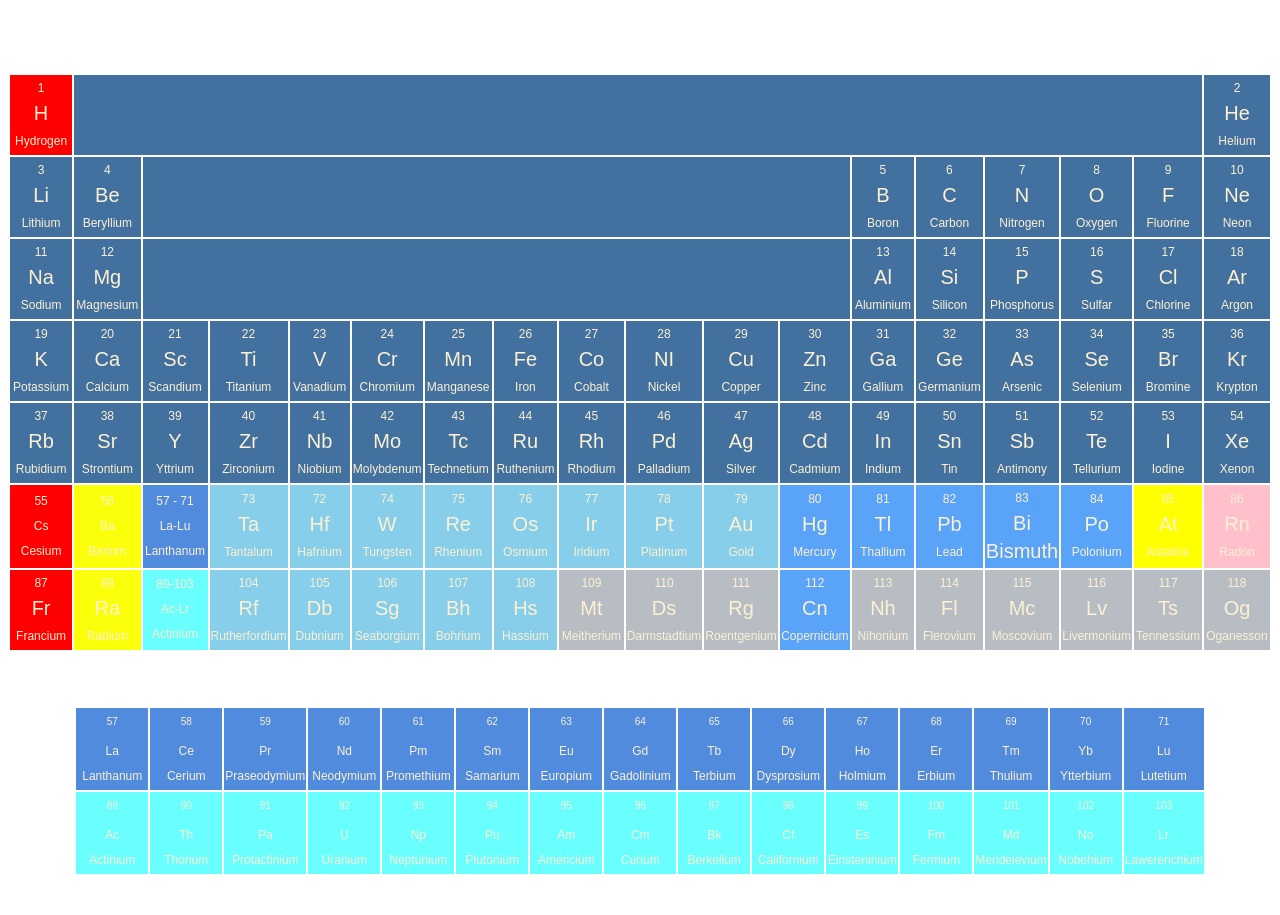
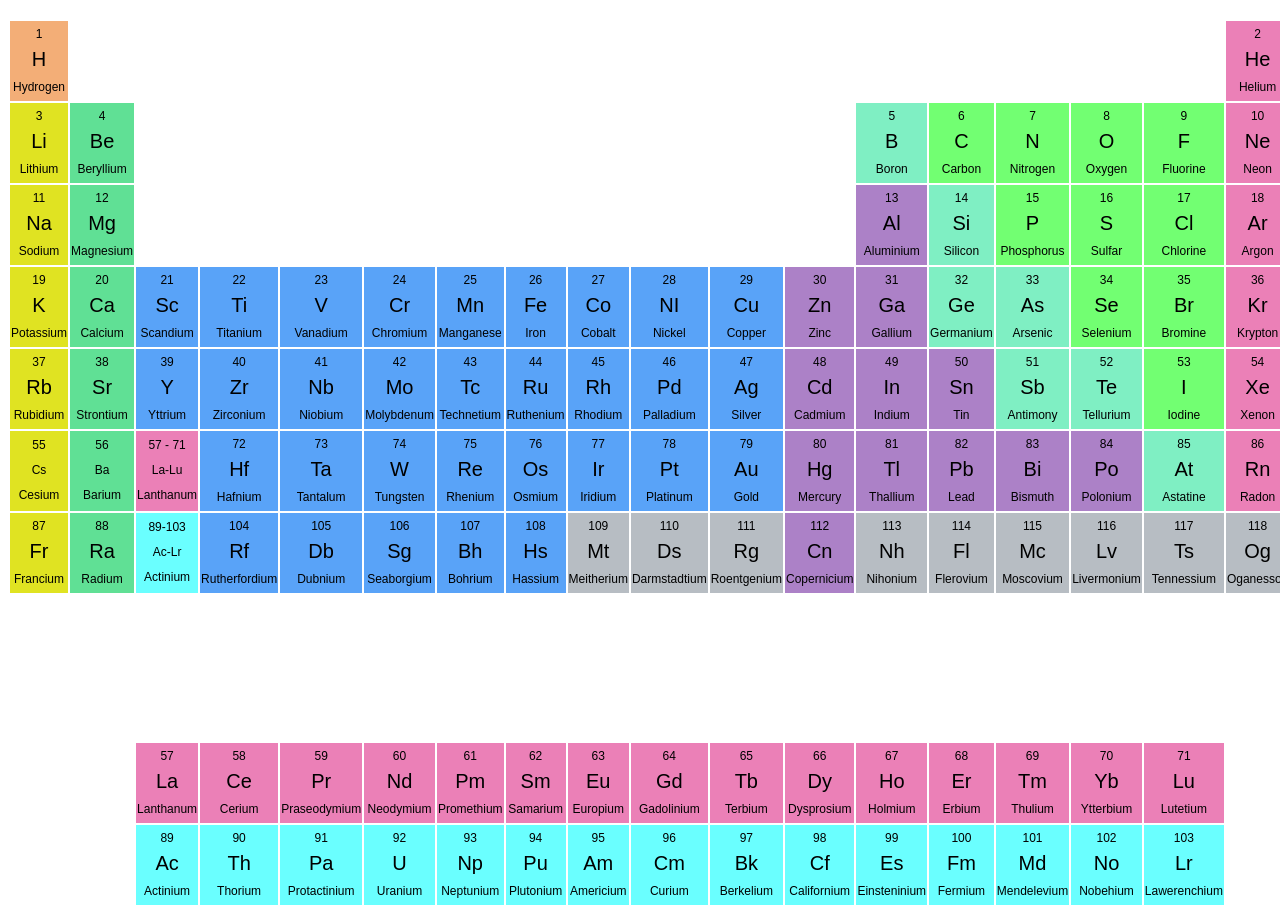
Before and after one commit to DanishNazakat/Preodic-table, a plain HTML site: page index.html in a window 1280 px wide. Shown: the part 61-976 px from the top of the page. Before the commit the page ends 945 px from the top, so only its background shows below. Drawn offline with Linux system fonts and the light colour scheme.

Commit message:
add styling

```diff
--- a/index.html
+++ b/index.html
@@ -15,112 +15,111 @@
             <tr>
                <td class="td1"> 1 <br> <span class="symbol"> H</span> <br> Hydrogen</td>
                <td  colspan="16"></td>
-               <td > 2 <br> <span class="symbol"> He</span> <br> Helium</td>
+               <td class="td9"> 2 <br> <span class="symbol"> He</span> <br> Helium</td>
             </tr>
             <tr>
-                <td> 3 <br> <span class="symbol"> Li</span> <br> Lithium</td>
-                <td> 4 <br> <span class="symbol"> Be</span> <br> Beryllium</td>
+                <td class="td2"> 3 <br> <span class="symbol"> Li</span> <br> Lithium</td>
+                <td class="td3"> 4 <br> <span class="symbol"> Be</span> <br> Beryllium</td>
                 <td colspan="10"></td>
-                <td> 5 <br> <span class="symbol"> B</span> <br> Boron</td>
-                <td> 6 <br> <span class="symbol"> C</span> <br> Carbon</td>
-                <td> 7 <br> <span class="symbol"> N</span> <br> Nitrogen</td>
-                <td> 8 <br> <span class="symbol"> O</span> <br> Oxygen</td>
-                <td> 9<br> <span class="symbol"> F</span> <br> Fluorine</td>
-                <td> 10<br> <span class="symbol"> Ne</span> <br> Neon</td>
+                <td class="td7"> 5 <br> <span class="symbol"> B</span> <br> Boron</td>
+                <td class="td8"> 6 <br> <span class="symbol"> C</span> <br> Carbon</td>
+                <td class="td8"> 7 <br> <span class="symbol"> N</span> <br> Nitrogen</td>
+                <td class="td8"> 8 <br> <span class="symbol"> O</span> <br> Oxygen</td>
+                <td class="td8"> 9<br> <span class="symbol"> F</span> <br> Fluorine</td>
+                <td class="td9"> 10<br> <span class="symbol"> Ne</span> <br> Neon</td>
             </tr>
             <tr>
-                <td> 11<br> <span class="symbol"> Na</span> <br> Sodium</td>
-                <td> 12<br> <span class="symbol"> Mg</span> <br> Magnesium</td>
+                <td class="td2"> 11<br> <span class="symbol"> Na</span> <br> Sodium</td>
+                <td class="td3"> 12<br> <span class="symbol"> Mg</span> <br> Magnesium</td>
                 <td colspan="10"> </td>
-                <td> 13<br> <span class="symbol"> Al</span> <br> Aluminium</td>
-                <td> 14<br> <span class="symbol"> Si</span> <br> Silicon</td>
-                <td> 15<br> <span class="symbol"> P</span> <br> Phosphorus</td>
-                <td> 16<br> <span class="symbol">S</span> <br> Sulfar</td>
-                <td> 17<br> <span class="symbol"> Cl</span> <br> Chlorine</td>
-                <td> 18<br> <span class="symbol"> Ar</span> <br> Argon</td>
+                <td class="td5"> 13<br> <span class="symbol"> Al</span> <br> Aluminium</td>
+                <td class="td7"> 14<br> <span class="symbol"> Si</span> <br> Silicon</td>
+                <td class="td8"> 15<br> <span class="symbol"> P</span> <br> Phosphorus</td>
+                <td class="td8"> 16<br> <span class="symbol">S</span> <br> Sulfar</td>
+                <td class="td8"> 17<br> <span class="symbol"> Cl</span> <br> Chlorine</td>
+                <td class="td9"> 18<br> <span class="symbol"> Ar</span> <br> Argon</td>
             </tr>
             <tr>
-                <td> 19<br> <span class="symbol"> K</span> <br> Potassium</td>
-                <td> 20<br> <span class="symbol"> Ca</span> <br> Calcium</td>
-                <td> 21<br> <span class="symbol"> Sc</span> <br> Scandium</td>
-                <td> 22<br> <span class="symbol"> Ti</span> <br> Titanium</td>
-                <td> 23<br> <span class="symbol"> V</span> <br> Vanadium</td>
-                <td> 24<br> <span class="symbol"> Cr</span> <br> Chromium</td>
-                <td> 25<br> <span class="symbol"> Mn</span> <br> Manganese</td>
-                <td> 26<br> <span class="symbol"> Fe</span> <br> Iron</td>
-                <td> 27<br> <span class="symbol"> Co</span> <br> Cobalt</td>
-                <td> 28<br> <span class="symbol"> NI</span> <br> Nickel</td>
-                <td> 29<br> <span class="symbol"> Cu</span> <br> Copper</td>
-                <td> 30<br> <span class="symbol">Zn</span> <br> Zinc</td>
-                <td> 31<br> <span class="symbol">Ga</span> <br> Gallium</td>
-                <td> 32<br> <span class="symbol">Ge</span> <br> Germanium</td>
-                <td> 33<br> <span class="symbol">As</span> <br> Arsenic</td>
-                <td> 34<br> <span class="symbol">Se</span> <br> Selenium</td>
-                <td> 35<br> <span class="symbol">Br</span> <br> Bromine</td>
-                <td> 36<br> <span class="symbol">Kr</span> <br> Krypton</td>
-
+                <td class="td2"> 19<br> <span class="symbol"> K</span> <br> Potassium</td>
+                <td class="td3"> 20<br> <span class="symbol"> Ca</span> <br> Calcium</td>
+                <td class="td4"> 21<br> <span class="symbol"> Sc</span> <br> Scandium</td>
+                <td class="td4"> 22<br> <span class="symbol"> Ti</span> <br> Titanium</td>
+                <td class="td4"> 23<br> <span class="symbol"> V</span> <br> Vanadium</td>
+                <td class="td4"> 24<br> <span class="symbol"> Cr</span> <br> Chromium</td>
+                <td class="td4"> 25<br> <span class="symbol"> Mn</span> <br> Manganese</td>
+                <td class="td4"> 26<br> <span class="symbol"> Fe</span> <br> Iron</td>
+                <td class="td4"> 27<br> <span class="symbol"> Co</span> <br> Cobalt</td>
+                <td class="td4"> 28<br> <span class="symbol"> NI</span> <br> Nickel</td>
+                <td class="td4"> 29<br> <span class="symbol"> Cu</span> <br> Copper</td>
+                <td class="td5"> 30<br> <span class="symbol">Zn</span> <br> Zinc</td>
+                <td class="td5"> 31<br> <span class="symbol">Ga</span> <br> Gallium</td>
+                <td class="td7"> 32<br> <span class="symbol">Ge</span> <br> Germanium</td>
+                <td class="td7"> 33<br> <span class="symbol">As</span> <br> Arsenic</td>
+                <td class="td8"> 34<br> <span class="symbol">Se</span> <br> Selenium</td>
+                <td class="td8"> 35<br> <span class="symbol">Br</span> <br> Bromine</td>
+                <td class="td9"> 36<br> <span class="symbol">Kr</span> <br> Krypton</td>
             </tr>
 
 
 
             <tr>
-                <td> 37<br> <span class="symbol"> Rb</span> <br> Rubidium</td>
-                <td> 38<br> <span class="symbol"> Sr</span> <br> Strontium</td>
-                <td> 39<br> <span class="symbol"> Y</span> <br> Yttrium</td>
-                <td> 40<br> <span class="symbol"> Zr</span> <br> Zirconium</td>
-                <td> 41<br> <span class="symbol"> Nb</span> <br> Niobium</td>
-                <td> 42<br> <span class="symbol"> Mo</span> <br> Molybdenum</td>
-                <td> 43<br> <span class="symbol"> Tc</span> <br> Technetium</td>
-                <td> 44<br> <span class="symbol"> Ru</span> <br> Ruthenium</td>
-                <td> 45<br> <span class="symbol"> Rh</span> <br> Rhodium</td>
-                <td> 46<br> <span class="symbol"> Pd</span> <br> Palladium</td>
-                <td> 47<br> <span class="symbol"> Ag</span> <br> Silver</td>
-                <td> 48<br> <span class="symbol">Cd</span> <br> Cadmium</td>
-                <td> 49<br> <span class="symbol">In</span> <br>Indium</td>
-                <td> 50<br> <span class="symbol">Sn</span> <br> Tin</td>
-                <td> 51<br> <span class="symbol">Sb</span> <br>Antimony </td>
-                <td> 52<br> <span class="symbol">Te</span> <br> Tellurium</td>
-                <td> 53<br> <span class="symbol">I</span> <br> Iodine</td>
-                <td> 54<br> <span class="symbol">Xe</span> <br> Xenon</td>
+                <td class="td2"> 37<br> <span class="symbol"> Rb</span> <br> Rubidium</td>
+                <td class="td3"> 38<br> <span class="symbol"> Sr</span> <br> Strontium</td>
+                <td class="td4"> 39<br> <span class="symbol"> Y</span> <br> Yttrium</td>
+                <td class="td4"> 40<br> <span class="symbol"> Zr</span> <br> Zirconium</td>
+                <td class="td4"> 41<br> <span class="symbol"> Nb</span> <br> Niobium</td>
+                <td class="td4"> 42<br> <span class="symbol"> Mo</span> <br> Molybdenum</td>
+                <td class="td4"> 43<br> <span class="symbol"> Tc</span> <br> Technetium</td>
+                <td class="td4"> 44<br> <span class="symbol"> Ru</span> <br> Ruthenium</td>
+                <td class="td4"> 45<br> <span class="symbol"> Rh</span> <br> Rhodium</td>
+                <td class="td4"> 46<br> <span class="symbol"> Pd</span> <br> Palladium</td>
+                <td class="td4"> 47<br> <span class="symbol"> Ag</span> <br> Silver</td>
+                <td class="td5"> 48<br> <span class="symbol">Cd</span> <br> Cadmium</td>
+                <td class="td5"> 49<br> <span class="symbol">In</span> <br>Indium</td>
+                <td class="td5"> 50<br> <span class="symbol">Sn</span> <br> Tin</td>
+                <td class="td7"> 51<br> <span class="symbol">Sb</span> <br>Antimony </td>
+                <td class="td7"> 52<br> <span class="symbol">Te</span> <br> Tellurium</td>
+                <td class="td8"> 53<br> <span class="symbol">I</span> <br> Iodine</td>
+                <td class="td9"> 54<br> <span class="symbol">Xe</span> <br> Xenon</td>
 
             </tr>
 
             <tr>
-                <td class="td1"> 55 <br> Cs <br>Cesium</td>
-                <td class="td2"> 56 <br> Ba <br>Barium</td>
+                <td class="td2"> 55 <br> Cs <br>Cesium</td>
+                <td class="td3"> 56 <br> Ba <br>Barium</td>
                 <td class="td9"> 57 - 71  <br> La-Lu <br>Lanthanum</td>
-                <td class="td3"> 73 <br> <span class="symbol"> Ta </span>  <br>Tantalum</td>
-                <td class="td3"> 72 <br> <span class="symbol"> Hf </span>  <br>Hafnium</td>
-                <td class="td3"> 74 <br> <span class="symbol"> W  </span> <br>Tungsten</td>
-                <td class="td3"> 75 <br> <span class="symbol"> Re </span>  <br>Rhenium</td>
-                <td class="td3"> 76 <br> <span class="symbol"> Os </span>  <br>Osmium</td>
-                <td class="td3"> 77 <br> <span class="symbol"> Ir </span>  <br>Iridium</td>
-                <td class="td3"> 78 <br> <span class="symbol"> Pt </span>  <br>Platinum</td>
-                <td class="td3">79 <br>  <span class="symbol"> Au </span>  <br>Gold</td>
-                <td class="td4"> 80 <br> <span class="symbol"> Hg </span>  <br>Mercury</td>
-                <td class="td4"> 81 <br> <span class="symbol"> Tl </span>  <br>Thallium</td>
-                <td class="td4"> 82 <br> <span class="symbol"> Pb </span>  <br>Lead</td>
-                <td class="td4"> 83 <br><span class="symbol"> Bi <br>Bismuth</td>
-                <td class="td4"> 84 <br> <span class="symbol"> Po </span>  <br>Polonium</td>
+                <td class="td4"> 72 <br> <span class="symbol"> Hf </span>  <br>Hafnium</td>
+                <td class="td4"> 73 <br> <span class="symbol"> Ta </span>  <br>Tantalum</td>
+                <td class="td4"> 74 <br> <span class="symbol"> W  </span> <br>Tungsten</td>
+                <td class="td4"> 75 <br> <span class="symbol"> Re </span>  <br>Rhenium</td>
+                <td class="td4"> 76 <br> <span class="symbol"> Os </span>  <br>Osmium</td>
+                <td class="td4"> 77 <br> <span class="symbol"> Ir </span>  <br>Iridium</td>
+                <td class="td4"> 78 <br> <span class="symbol"> Pt </span>  <br>Platinum</td>
+                <td class="td4">79 <br>  <span class="symbol"> Au </span>  <br>Gold</td>
+                <td class="td5"> 80 <br> <span class="symbol"> Hg </span>  <br>Mercury</td>
+                <td class="td5"> 81 <br> <span class="symbol"> Tl </span>  <br>Thallium</td>
+                <td class="td5"> 82 <br> <span class="symbol"> Pb </span>  <br>Lead</td>
+                <td class="td5"> 83 <br><span class="symbol"> Bi </span><br>Bismuth</td>
+                <td class="td5"> 84 <br> <span class="symbol"> Po </span>  <br>Polonium</td>
                 <td class="td7"> 85 <br> <span class="symbol"> At </span>  <br>Astatine</td>
-                <td class="td5"> 86 <br> <span class="symbol"> Rn </span>  <br>Radon</td>
+                <td class="td9"> 86 <br> <span class="symbol"> Rn </span>  <br>Radon</td>
 
             </tr>
 
 
             <tr>
-                <td class="td1"> 87 <br><span class="symbol"> Fr </span><br>Francium</td>
-                <td class="td2"> 88 <br><span class="symbol"> Ra </span><br>Radium</td>
+                <td class="td2"> 87 <br><span class="symbol"> Fr </span><br>Francium</td>
+                <td class="td3"> 88 <br><span class="symbol"> Ra </span><br>Radium</td>
                 <td class="td10"> 89-103</sup> <br> Ac-Lr <br>Actinium</td>
-                <td class="td3"> 104 <br> <span class="symbol"> Rf </span><br>Rutherfordium</td>
-                <td class="td3"> 105 <br> <span class="symbol"> Db </span><br>Dubnium</td>
-                <td class="td3"> 106 <br> <span class="symbol"> Sg </span><br>Seaborgium</td>
-                <td class="td3"> 107 <br> <span class="symbol"> Bh </span><br>Bohrium</td>
-                <td class="td3"> 108 <br> <span class="symbol"> Hs </span><br>Hassium</td>
+                <td class="td4"> 104 <br> <span class="symbol"> Rf </span><br>Rutherfordium</td>
+                <td class="td4"> 105 <br> <span class="symbol"> Db </span><br>Dubnium</td>
+                <td class="td4"> 106 <br> <span class="symbol"> Sg </span><br>Seaborgium</td>
+                <td class="td4"> 107 <br> <span class="symbol"> Bh </span><br>Bohrium</td>
+                <td class="td4"> 108 <br> <span class="symbol"> Hs </span><br>Hassium</td>
                 <td class="td6"> 109 <br> <span class="symbol"> Mt </span><br>Meitherium</td>
                 <td class="td6"> 110 <br> <span class="symbol"> Ds </span><br>Darmstadtium</td>
                 <td class="td6"> 111 <br> <span class="symbol"> Rg </span><br>Roentgenium</td>
-                <td class="td4"> 112 <br> <span class="symbol"> Cn </span><br>Copernicium</td>
+                <td class="td5"> 112 <br> <span class="symbol"> Cn </span><br>Copernicium</td>
                 <td class="td6"> 113 <br> <span class="symbol"> Nh </span><br>Nihonium</td>
                 <td class="td6"> 114 <br> <span class="symbol"> Fl </span><br> Flerovium</td>
                 <td class="td6"> 115 <br> <span class="symbol"> Mc </span><br>Moscovium</td>
@@ -129,51 +128,51 @@
                 <td class="td6"> 118 <br> <span class="symbol"> Og </span><br>Oganesson</td>
             </tr>
 
-
-            <br><br><br>
-
-        </table>
-
-<br><br><br>
-        <table>
+<!-- next section  -->
+            <tr>
+                <td class="span" colspan="18"></td>
+            </tr>
+            <tr>
+                <td class="span" colspan="18"></td>
+            </tr>
             <tr>
 
                 <!-- <td></td> -->
-
-                <td class="td9"><sup>57</sup><br>La<br>Lanthanum</td>
-                <td class="td9"><sup>58</sup><br>Ce<br>Cerium</td>
-                <td class="td9"><sup>59</sup><br>Pr<br>Praseodymium</td>
-                <td class="td9"><sup>60</sup><br>Nd<br>Neodymium</td>
-                <td class="td9"><sup>61</sup><br>Pm<br>Promethium</td>
-                <td class="td9"><sup>62</sup><br>Sm<br>Samarium</td>
-                <td class="td9"><sup>63</sup><br>Eu<br>Europium</td>
-                <td class="td9"><sup>64</sup><br>Gd<br>Gadolinium</td>
-                <td class="td9"><sup>65</sup><br>Tb<br>Terbium</td>
-                <td class="td9"><sup>66</sup><br>Dy<br>Dysprosium</td>
-                <td class="td9"><sup>67</sup><br>Ho<br>Holmium</td>
-                <td class="td9"><sup>68</sup><br>Er<br>Erbium</td>
-                <td class="td9"><sup>69</sup><br>Tm<br>Thulium</td>
-                <td class="td9"><sup>70</sup><br>Yb<br>Ytterbium</td>
-                <td class="td9"><sup>71</sup><br>Lu<br>Lutetium</td>
+                <td colspan="2"></td>
+                <td class="td9">57<br> <span class="symbol">La </span><br>Lanthanum</td>
+                <td class="td9">58<br> <span class="symbol">Ce </span><br>Cerium</td>
+                <td class="td9">59<br> <span class="symbol">Pr </span><br>Praseodymium</td>
+                <td class="td9">60<br> <span class="symbol">Nd </span><br>Neodymium</td>
+                <td class="td9">61<br> <span class="symbol">Pm </span><br>Promethium</td>
+                <td class="td9">62<br> <span class="symbol">Sm </span><br>Samarium</td>
+                <td class="td9">63<br> <span class="symbol"> Eu </span><br>Europium</td>
+                <td class="td9">64<br> <span class="symbol"> Gd </span><br>Gadolinium</td>
+                <td class="td9">65<br> <span class="symbol"> Tb </span><br>Terbium</td>
+                <td class="td9">66<br> <span class="symbol"> Dy </span><br>Dysprosium</td>
+                <td class="td9">67<br> <span class="symbol"> Ho </span><br>Holmium</td>
+                <td class="td9">68<br> <span class="symbol"> Er </span><br>Erbium</td>
+                <td class="td9">69<br> <span class="symbol">Tm </span><br>Thulium</td>
+                <td class="td9">70<br> <span class="symbol">Yb </span><br>Ytterbium</td>
+                <td class="td9">71<br> <span class="symbol">Lu </span><br>Lutetium</td>
             </tr>
             <tr>
                 <!-- <td></td> -->
-
-                <td class="td10"><sup>89</sup><br>Ac<br>Actinium</td>
-                <td class="td10"><sup>90</sup><br>Th<br>Thorium</td>
-                <td class="td10"><sup>91</sup><br>Pa<br>Protactinium</td>
-                <td class="td10"><sup>92</sup><br>U<br>Uranium</td>
-                <td class="td10"><sup>93</sup><br>Np<br>Neptunium</td>
-                <td class="td10"><sup>94</sup><br>Pu<br>Plutonium</td>
-                <td class="td10"><sup>95</sup><br>Am<br>Americium</td>
-                <td class="td10"><sup>96</sup><br>Cm<br>Curium</td>
-                <td class="td10"><sup>97</sup><br>Bk<br>Berkelium</td>
-                <td class="td10"><sup>98</sup><br>Cf<br>Californium</td>
-                <td class="td10"><sup>99</sup><br>Es<br>Einsteninium</td>
-                <td class="td10"><sup>100</sup><br>Fm<br>Fermium</td>
-                <td class="td10"><sup>101</sup><br>Md<br>Mendelevium</td>
-                <td class="td10"><sup>102</sup><br>No<br>Nobehium</td>
-                <td class="td10"><sup>103</sup><br>Lr<br>Lawerenchium</td>
+              <td colspan="2"></td>
+                <td class="td10">89<br><span class="symbol">Ac </span><br>Actinium</td>
+                <td class="td10">90<br><span class="symbol">Th </span><br>Thorium</td>
+                <td class="td10">91<br><span class="symbol">Pa </span><br>Protactinium</td>
+                <td class="td10">92<br><span class="symbol">U </span><br>Uranium</td>
+                <td class="td10">93<br><span class="symbol">Np </span><br>Neptunium</td>
+                <td class="td10">94<br><span class="symbol">Pu </span><br>Plutonium</td>
+                <td class="td10">95<br><span class="symbol">Am </span><br>Americium</td>
+                <td class="td10">96<br><span class="symbol">Cm </span><br>Curium</td>
+                <td class="td10">97<br><span class="symbol">Bk </span><br>Berkelium</td>
+                <td class="td10">98<br><span class="symbol">Cf </span><br>Californium</td>
+                <td class="td10">99<br><span class="symbol">Es </span><br>Einsteninium</td>
+                <td class="td10">100<br><span class="symbol">Fm</span><br>Fermium</td>
+                <td class="td10">101<br><span class="symbol">Md</span><br>Mendelevium</td>
+                <td class="td10">102<br><span class="symbol">No</span><br>Nobehium</td>
+                <td class="td10">103<br><span class="symbol">Lr</span><br>Lawerenchium</td>
             </tr>
         </table>
     </center>
--- a/style.css
+++ b/style.css
@@ -1,7 +1,7 @@
 td{
     height: 70px;
     width: 70px;
-    background-color: rgb(67, 113, 159);
+
     line-height: 25px;
     font-size: 12px;
 }
@@ -10,6 +10,7 @@ table{
     text-align: center;
     font-family: sans-serif;
     color: rgb(252, 241, 211);
+    color: black;
 }
 
 
@@ -21,33 +22,38 @@ table{
 
 
 .td1{
-    background-color: red;
+    background-color: rgb(243, 174, 119);
 }
 .td2{
-    background-color: rgb(251, 255, 9);
+    background-color: rgb(224, 227, 34);
 }
 .td3{
 
-    background-color:skyblue;
+    background-color:rgb(96, 224, 149);
 }
 .td4{
     background-color: rgb(89, 163, 248);
 }
 .td5{
-    background-color: pink;
+    background-color: rgb(172, 129, 199);
 }
 .td6{
     background-color: rgb(183, 189, 195);
 }
 .td7{
-    background-color: yellow;
+    background-color: rgb(127, 239, 195);
 }
 .td8{
     background-color: rgb(114, 255, 114);
 }
 .td9{
-    background-color: rgb(80, 139, 222);
+    background-color: rgb(235, 128, 183);
 }
 .td10{
     background-color:rgba(0, 255, 255, 0.584);
 }
+
+
+.span{
+    border: none;
+}
```
